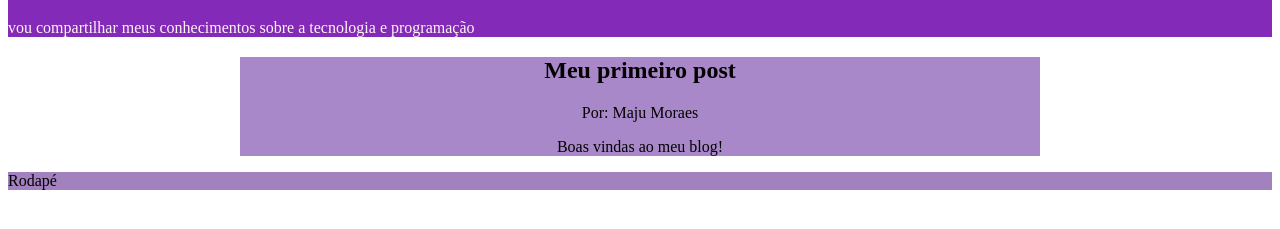
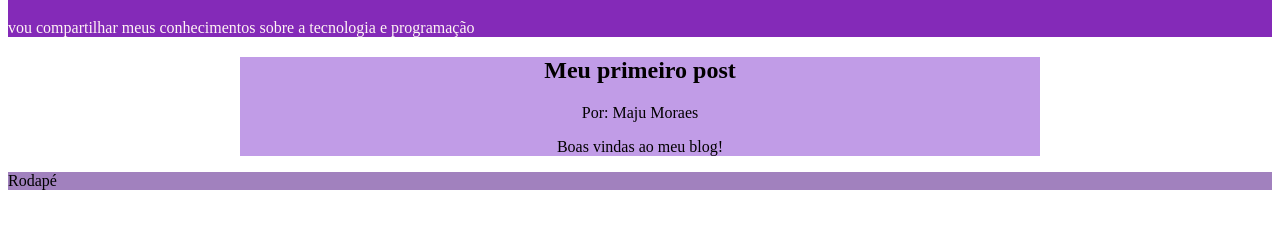
Before and after one commit to majumoraes07/projeto-2, a plain HTML site: page index.html in a window 1280 px wide. Shown: the part 61-290 px from the top of the page. Drawn offline with Linux system fonts and the light colour scheme.

Commit message:
30.07.26

```diff
--- a/style.css
+++ b/style.css
@@ -6,7 +6,7 @@
 }
 main{
 color:rgb(2, 0, 0);
-background-color: rgb(169, 136, 201);
+background-color: rgb(193, 156, 231);
 text-align: center;
 max-width: 800px;
 margin: 0 auto;
```
